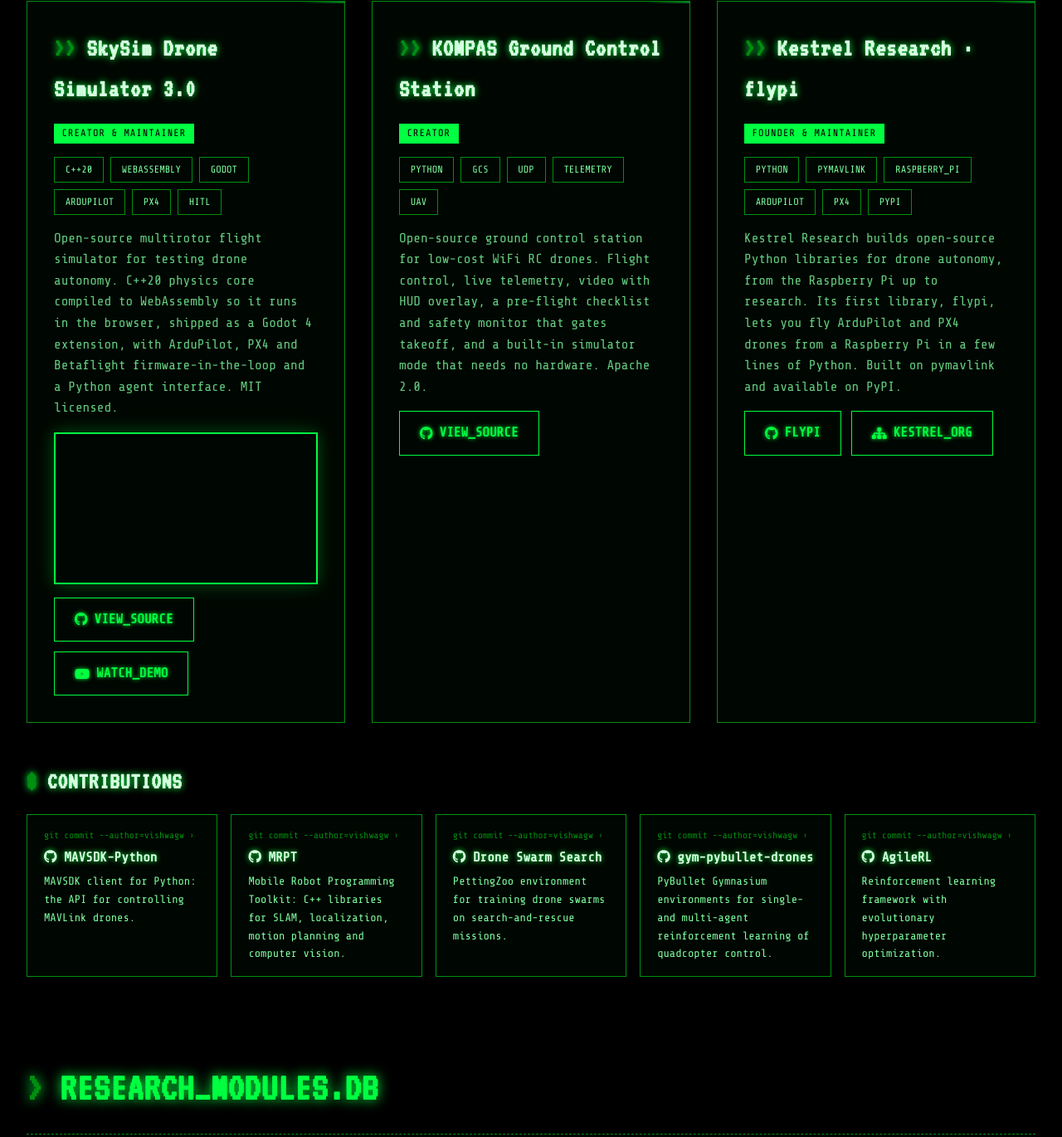
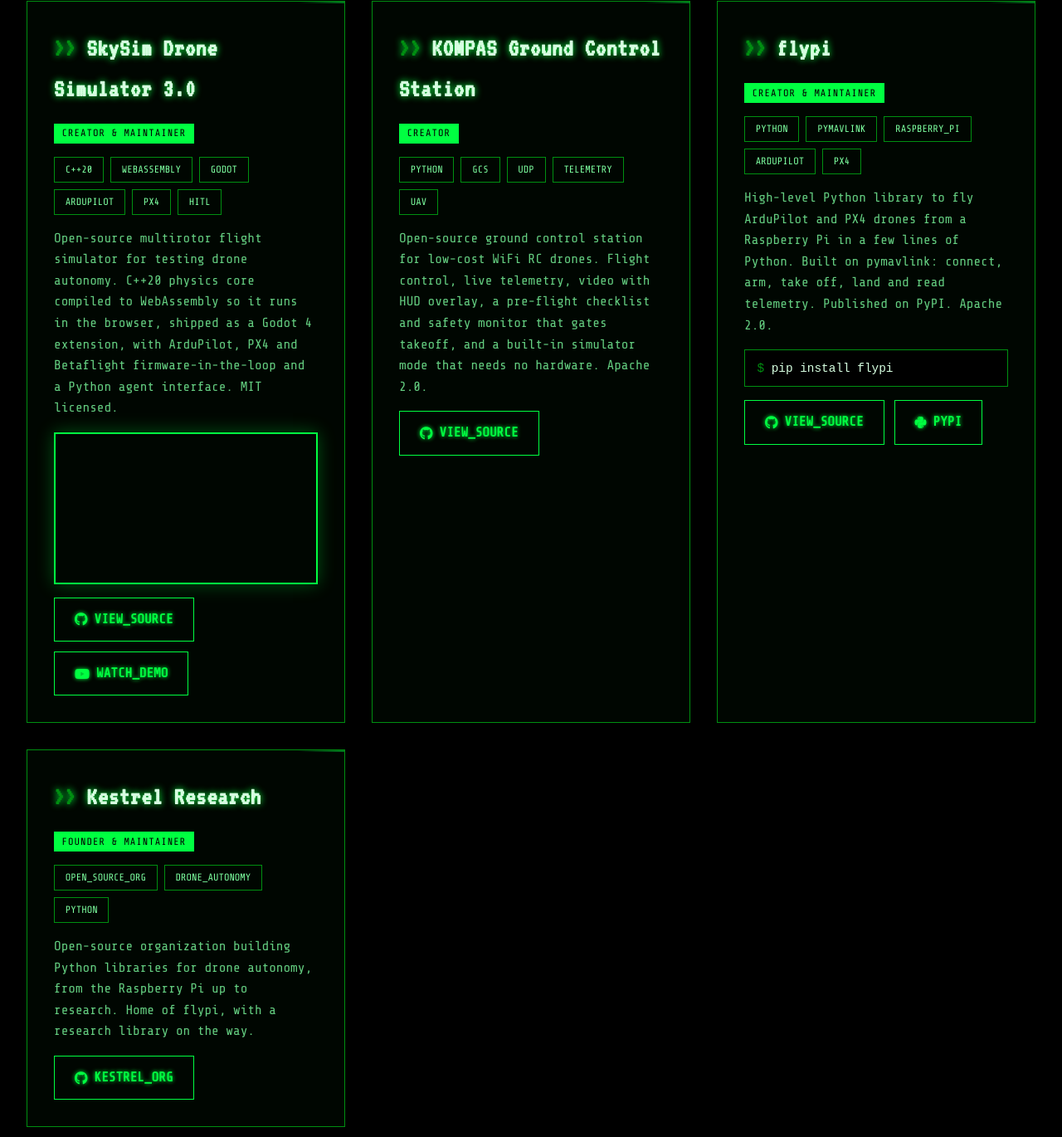
Before and after one commit to vishwagw/Vishwa-GW-official-website, a plain HTML site: page index.html in a window 1280 px wide. Shown: the part 9969-11339 px from the top of the page at 83% size. Drawn offline with nearby package versions, Linux system fonts and the light colour scheme; grey boxes are pictures that could not be loaded.

Commit message:
Give flypi its own open source card
Split the combined Kestrel Research/flypi card: flypi gets a card with
a pip install snippet and PyPI link, Kestrel Research keeps its own.

Co-Authored-By: Claude Opus 5.5 <noreply@anthropic.com>
Claude-Session: https://claude.ai/code/session_01G8PHhQnzX3efbmBWh7QXPV

```diff
--- a/index.html
+++ b/index.html
@@ -754,6 +754,12 @@
             padding:0.15rem 0.6rem; margin-bottom:1rem;
             background:var(--green); color:#000; text-shadow:none;
         }
+        .oss-install{
+            margin:0 0 1rem; padding:0.6rem 0.9rem; overflow-x:auto;
+            background:#000; border:1px solid var(--green-dim); color:var(--glyph);
+            font-family:'Share Tech Mono',monospace; font-size:0.9rem;
+        }
+        .oss-install code::before{ content:'$ '; color:var(--green-dim); }
         .oss-links{ display:flex; flex-wrap:wrap; gap:0.75rem; }
         .oss-subtitle{
             font-size:1.8rem; margin:3rem 0 1rem; color:var(--glyph);
@@ -1363,21 +1369,36 @@
                 </div>
 
                 <div class="card">
-                    <h3>Kestrel Research &middot; flypi</h3>
-                    <span class="oss-role">FOUNDER &amp; MAINTAINER</span>
+                    <h3>flypi</h3>
+                    <span class="oss-role">CREATOR &amp; MAINTAINER</span>
                     <div class="tech-tags">
                         <span class="tech-tag">PYTHON</span>
                         <span class="tech-tag">PYMAVLINK</span>
                         <span class="tech-tag">RASPBERRY_PI</span>
                         <span class="tech-tag">ARDUPILOT</span>
                         <span class="tech-tag">PX4</span>
-                        <span class="tech-tag">PYPI</span>
-                    </div>
-                    <p>Kestrel Research builds open-source Python libraries for drone autonomy, from the Raspberry Pi up to research. Its first library, flypi, lets you fly ArduPilot and PX4 drones from a Raspberry Pi in a few lines of Python. Built on pymavlink and available on PyPI.</p>
+                    </div>
+                    <p>High-level Python library to fly ArduPilot and PX4 drones from a Raspberry Pi in a few lines of Python. Built on pymavlink: connect, arm, take off, land and read telemetry. Published on PyPI. Apache 2.0.</p>
+                    <pre class="oss-install"><code>pip install flypi</code></pre>
                     <div class="oss-links">
-                        <a href="https://github.com/kestrel-research/flypi" target="_blank" rel="noopener" class="project-link"><i class="fab fa-github"></i> FLYPI</a>
-                        <a href="https://github.com/kestrel-research" target="_blank" rel="noopener" class="project-link"><i class="fas fa-sitemap"></i> KESTREL_ORG</a>
-                    </div>
+                        <a href="https://github.com/kestrel-research/flypi" target="_blank" rel="noopener" class="project-link"><i class="fab fa-github"></i> VIEW_SOURCE</a>
+                        <a href="https://pypi.org/project/flypi/" target="_blank" rel="noopener" class="project-link"><i class="fab fa-python"></i> PYPI</a>
+                    </div>
+                </div>
+
+                <div class="card">
+                    <h3>Kestrel Research</h3>
+                    <span class="oss-role">FOUNDER &amp; MAINTAINER</span>
+                    <div class="tech-tags">
+                        <span class="tech-tag">OPEN_SOURCE_ORG</span>
+                        <span class="tech-tag">DRONE_AUTONOMY</span>
+                        <span class="tech-tag">PYTHON</span>
+                    </div>
+                    <p>Open-source organization building Python libraries for drone autonomy, from the Raspberry Pi up to research. Home of flypi, with a research library on the way.</p>
+                    <div class="oss-links">
+                        <a href="https://github.com/kestrel-research" target="_blank" rel="noopener" class="project-link"><i class="fab fa-github"></i> KESTREL_ORG</a>
+                    </div>
+                </div>
                 </div>
             </div>
 
```
